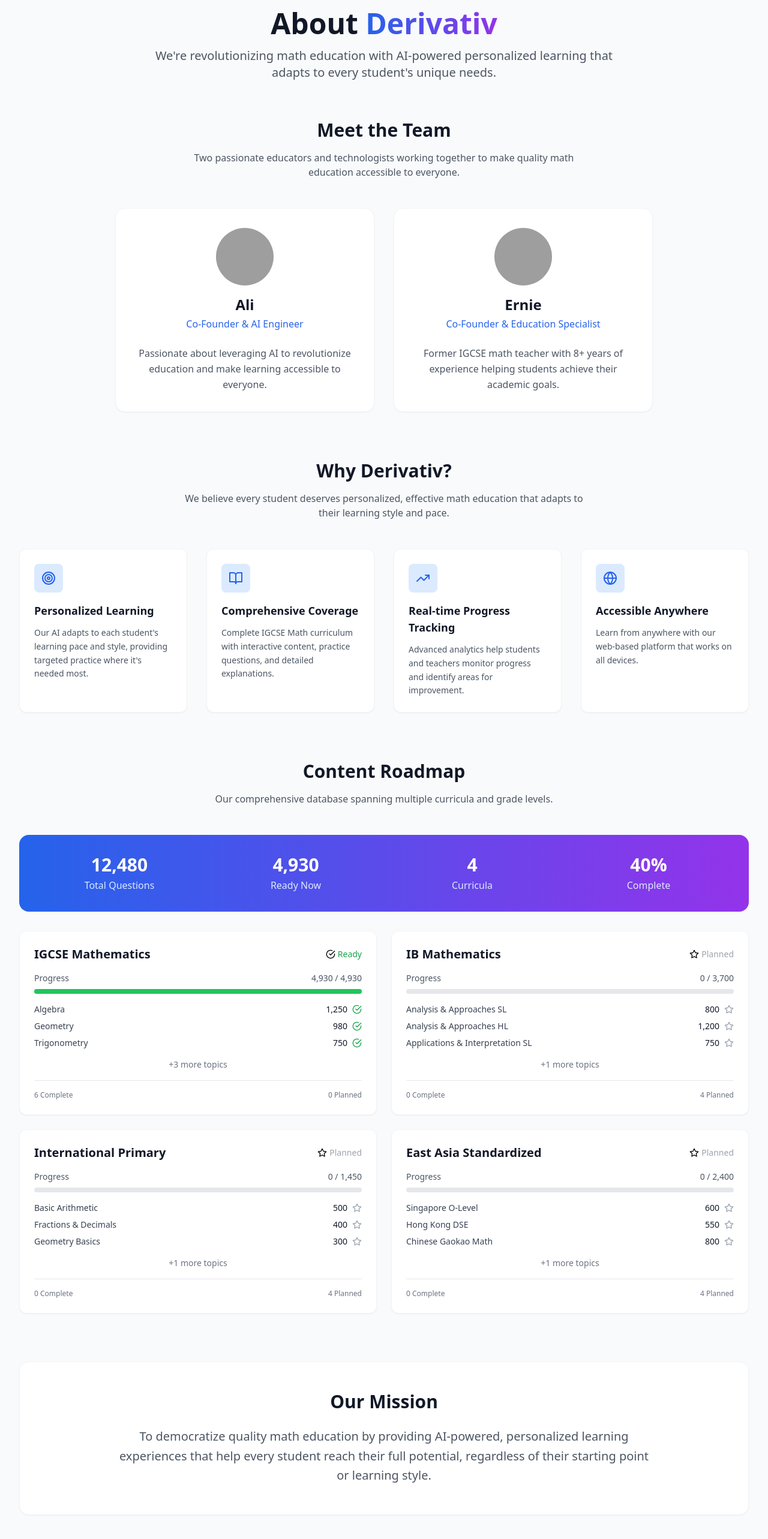
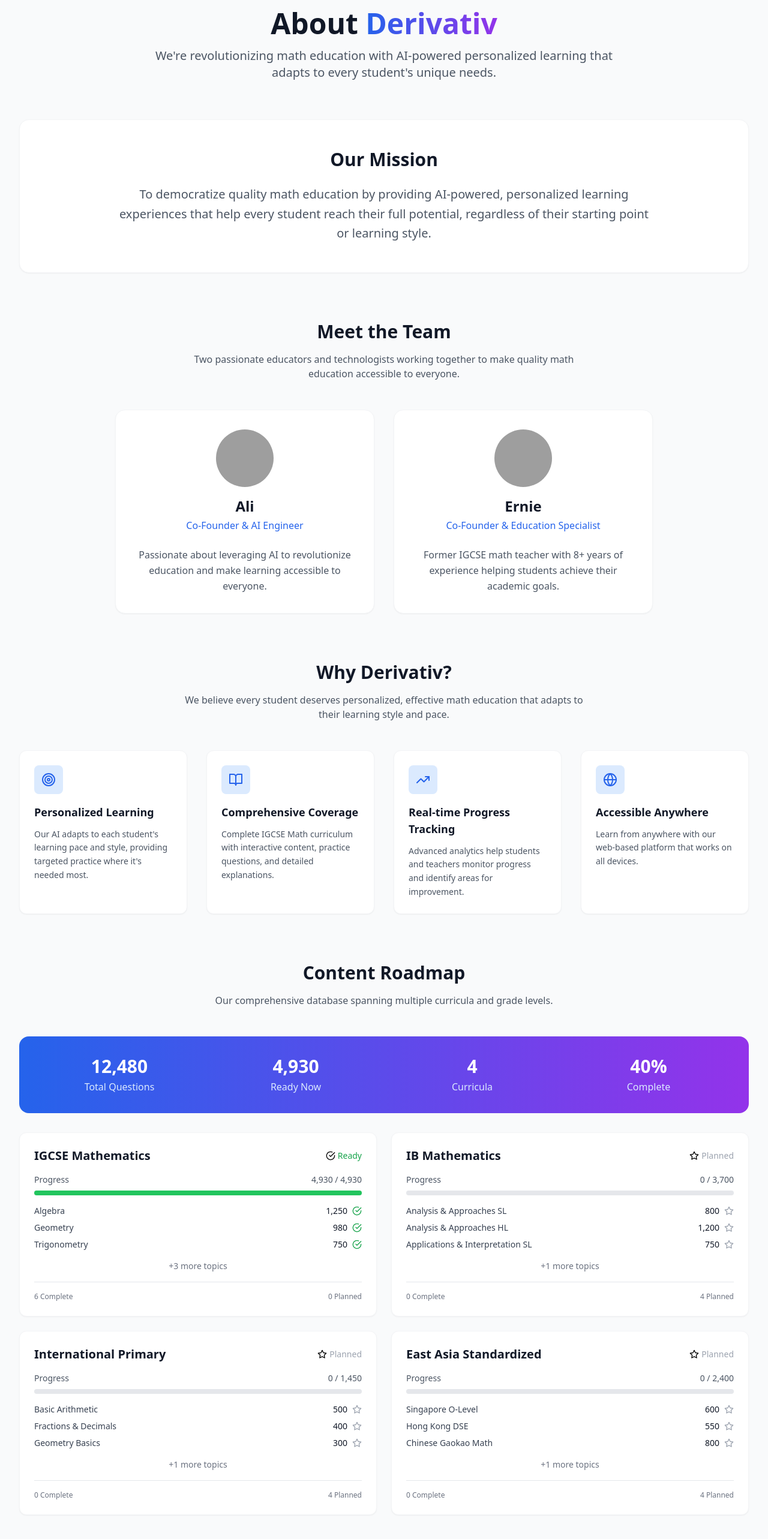
Before and after one commit to erniesg/derivativ, a React (Vite) app: page /about in a window 1280 px wide. Shown: the part 98-2664 px from the top of the page at 60% size. Built offline with nearby package versions, Linux system fonts and the light colour scheme; grey boxes are pictures that could not be loaded; a web font is replaced by a local one.

Commit message:
Move mission section to top and update positioning
Repositioned mission statement directly after hero section for better narrative flow and content hierarchy.

🤖 Generated with [Claude Code](https://claude.ai/code)

Co-Authored-By: Claude <noreply@anthropic.com>

```diff
--- a/src/pages/About.tsx
+++ b/src/pages/About.tsx
@@ -129,6 +129,17 @@ const About: React.FC = () => {
             We're revolutionizing math education with AI-powered personalized learning that adapts to every student's unique needs.
           </p>
         </div>
+
+        {/* Mission Statement */}
+        <section className="mb-20">
+          <div className="bg-white rounded-2xl shadow-sm border border-gray-100 p-12 text-center">
+            <h2 className="text-3xl font-bold text-gray-900 mb-6">Our Mission</h2>
+            <p className="text-xl text-gray-600 max-w-4xl mx-auto leading-relaxed">
+              To democratize quality math education by providing AI-powered, personalized learning experiences
+              that help every student reach their full potential, regardless of their starting point or learning style.
+            </p>
+          </div>
+        </section>
 
         {/* Team Section */}
         <section className="mb-20">
@@ -274,16 +285,6 @@ const About: React.FC = () => {
           </div>
         </section>
 
-        {/* Mission Statement */}
-        <section className="text-center">
-          <div className="bg-white rounded-2xl shadow-sm border border-gray-100 p-12">
-            <h2 className="text-3xl font-bold text-gray-900 mb-6">Our Mission</h2>
-            <p className="text-xl text-gray-600 max-w-4xl mx-auto leading-relaxed">
-              To democratize quality math education by providing AI-powered, personalized learning experiences
-              that help every student reach their full potential, regardless of their starting point or learning style.
-            </p>
-          </div>
-        </section>
       </main>
     </div>
   );
```
